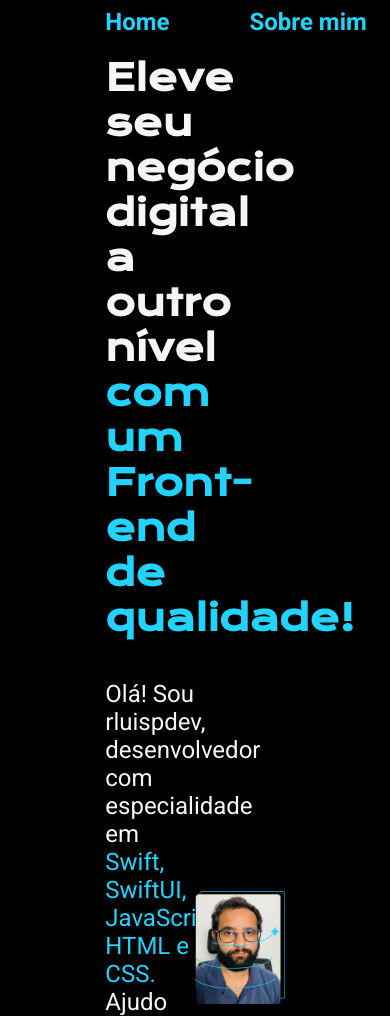
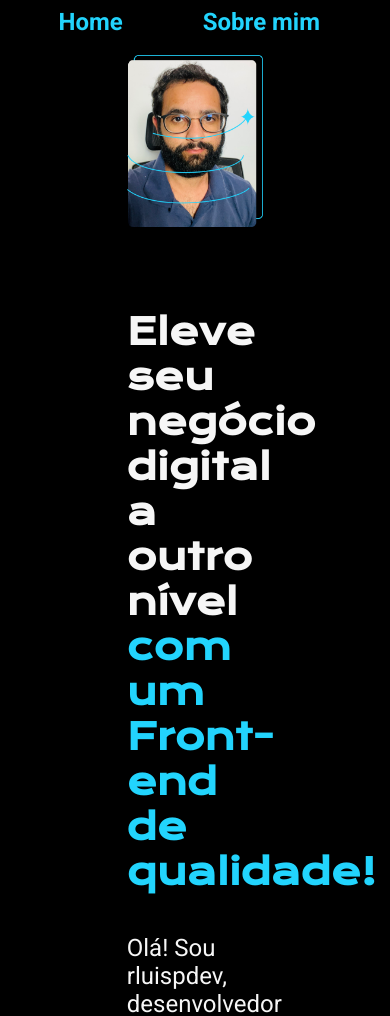
Before and after one commit to rluispdev/ProjectSiteHTML5, a plain HTML site: page index.html in a window 390 px wide. Shown: the top 1016 px of the page. Drawn offline with nearby package versions, Linux system fonts and the light colour scheme.

Commit message:
Trazer responsividade, para exibir em telas menores

```diff
--- a/Styles/style.css
+++ b/Styles/style.css
@@ -36,7 +36,7 @@ span{
 }
 
 .cabecalho {
-    padding: 2% 0% 0% 27%;
+    padding: 2% 0% 0% 15%;
 }
 
 .cabecalho__menu{
@@ -55,10 +55,11 @@ gap: 80px;
 
 /* Chamando a class, https://css-tricks.com/snippets/css/a-guide-to-flexbox/*/
 .apresentacao {
-   padding: 5% 27%;
+   padding: 5% 15%;
     display: flex;
     align-items: center;
     justify-content: space-between;
+    gap: 82px;
 
 }
 
@@ -138,3 +139,9 @@ font-family: var(--fonte-primaria);
     font-weight: 400;
 
  }
+/* Responsividade - Os parenteses sao uma condicao, se max-width... aplica o que esta na chave */
+@media(max-width: 1200px){
+    .apresentacao {
+        flex-direction: column-reverse;
+    }
+}
```
